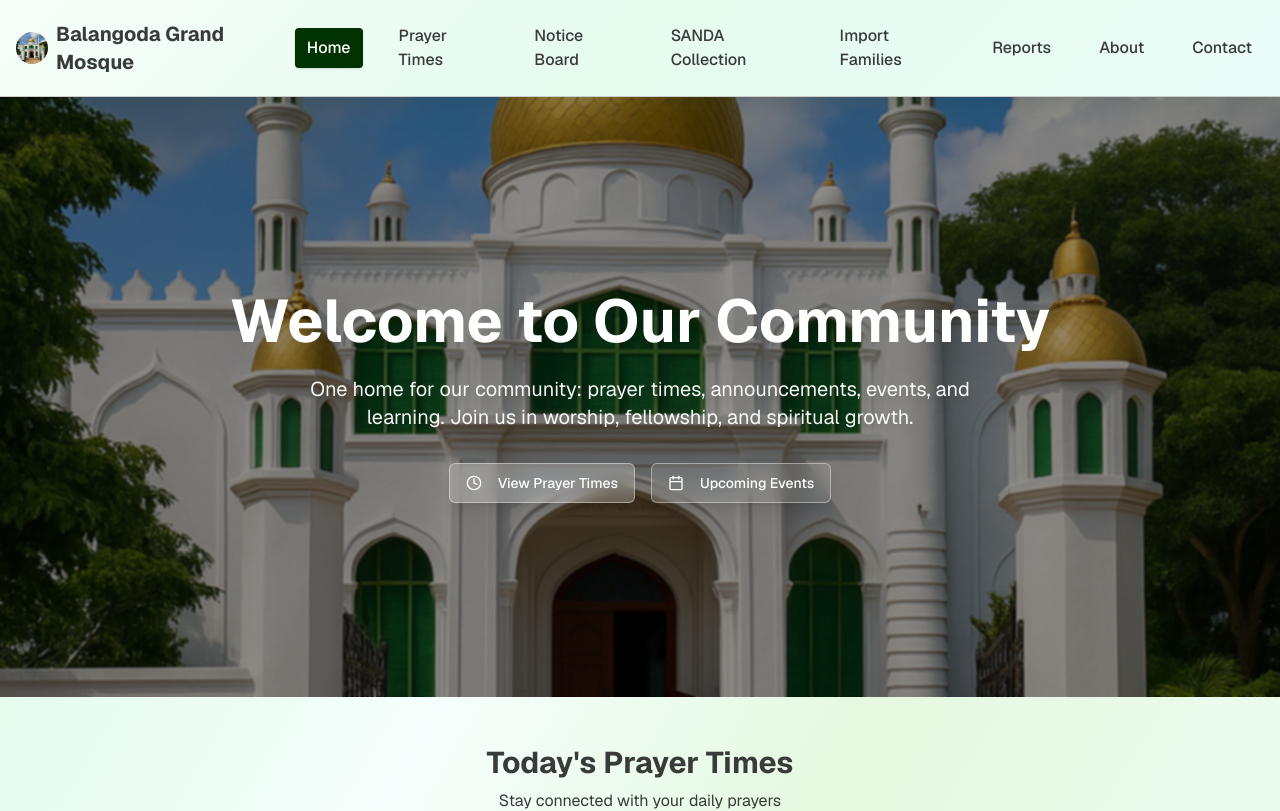
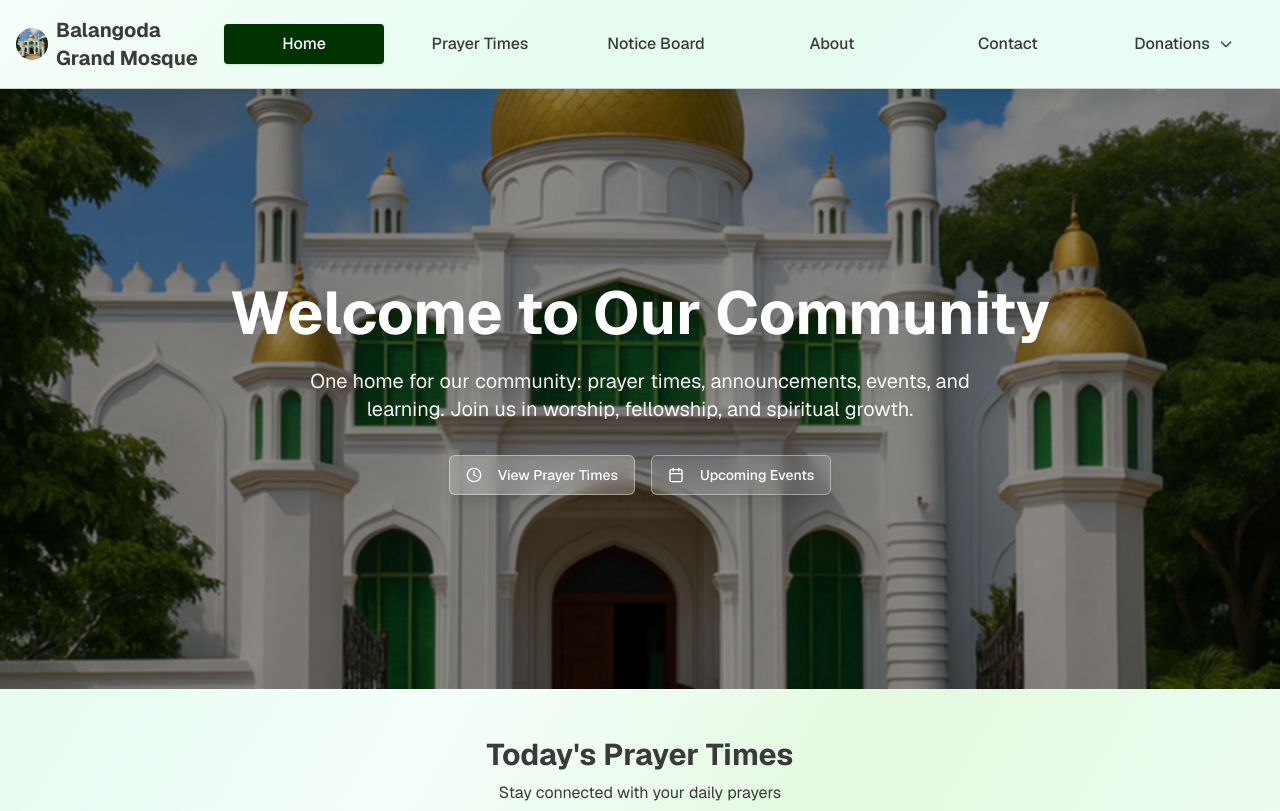
Before and after one commit to mukki00/masjidh-community-page, a Next.js app: page / in a window 1280 px wide. Shown: the top 811 px of the page. Built offline with nearby package versions, Linux system fonts and the light colour scheme.

Commit message:
Kept sanda collection, import families, and reports under Donations.

```diff
--- a/components/Header.tsx
+++ b/components/Header.tsx
@@ -2,20 +2,25 @@
 
 import React, { useState } from "react";
 import { usePathname } from "next/navigation";
+import Link from "next/link";
 
 export default function Header() {
   const pathname = usePathname();
   const [mobileOpen, setMobileOpen] = useState(false);
+  const [donationOpen, setDonationOpen] = useState(false);
 
   const navItems = [
     { href: "/", label: "Home" },
     { href: "/prayer-times", label: "Prayer Times" },
     { href: "/notices", label: "Notice Board" },
+    { href: "/about", label: "About" },
+    { href: "/contact", label: "Contact" },
+  ];
+
+  const donationItems = [
     { href: "/sanda-collection", label: "SANDA Collection" },
     { href: "/import", label: "Import Families" },
     { href: "/reports", label: "Reports" },
-    { href: "/about", label: "About" },
-    { href: "/contact", label: "Contact" },
   ];
 
   return (
@@ -31,20 +36,59 @@ export default function Header() {
             <h1 className="text-xl font-bold text-foreground">Balangoda Grand Mosque</h1>
           </div>
           {/* Desktop Nav */}
-          <div className="hidden md:flex items-center gap-6">
+          <div className="hidden md:flex items-center gap-4 relative">
             {navItems.map(item => (
-              <a
+              <Link
                 key={item.href}
                 href={item.href}
-                className={`px-3 py-2 rounded font-medium transition-colors
+                className={`w-40 h-10 text-center px-2 py-2 rounded font-medium transition-colors
                   ${pathname === item.href
                     ? "bg-primary text-white shadow"
                     : "text-foreground hover:bg-primary hover:text-white"}
                 `}
+                onClick={() => setMobileOpen(false)}
               >
                 {item.label}
-              </a>
+              </Link>
             ))}
+            {/* Donations Dropdown */}
+            <div className="relative">
+              <div
+                className={`w-40 h-10 text-center px-2 py-2 rounded font-medium transition-colors flex items-center justify-center gap-1 cursor-pointer
+                  ${donationItems.some(di => pathname === di.href)
+                    ? "bg-primary text-white shadow"
+                    : "text-foreground hover:bg-primary hover:text-white"}
+                `}
+                onClick={() => setDonationOpen(!donationOpen)}
+                tabIndex={0}
+                role="button"
+                aria-haspopup="true"
+                aria-expanded={donationOpen}
+              >
+                Donations
+                <svg className="w-4 h-4 ml-1" fill="none" stroke="currentColor" strokeWidth={2} viewBox="0 0 24 24">
+                  <path strokeLinecap="round" strokeLinejoin="round" d="M19 9l-7 7-7-7" />
+                </svg>
+              </div>
+              {donationOpen && (
+                <div className="absolute left-0 mt-2 w-40 bg-card rounded shadow-lg z-50">
+                  {donationItems.map(item => (
+                    <Link
+                      key={item.href}
+                      href={item.href}
+                      className={`block px-4 py-2 rounded font-medium transition-colors
+                        ${pathname === item.href
+                          ? "bg-primary text-white shadow"
+                          : "text-foreground hover:bg-primary hover:text-white"}
+                      `}
+                      onClick={() => setDonationOpen(false)}
+                    >
+                      {item.label}
+                    </Link>
+                  ))}
+                </div>
+              )}
+            </div>
           </div>
           {/* Mobile Hamburger */}
           <button
```
